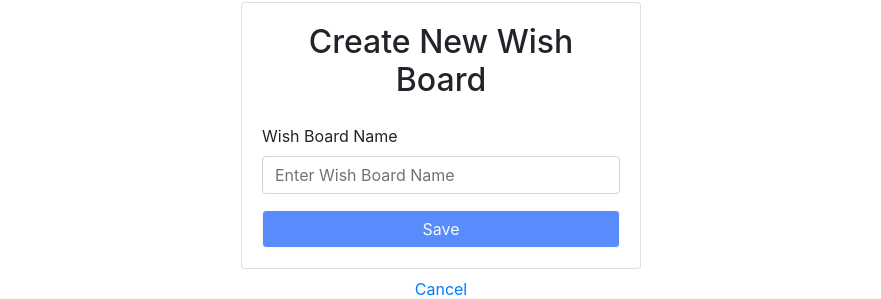
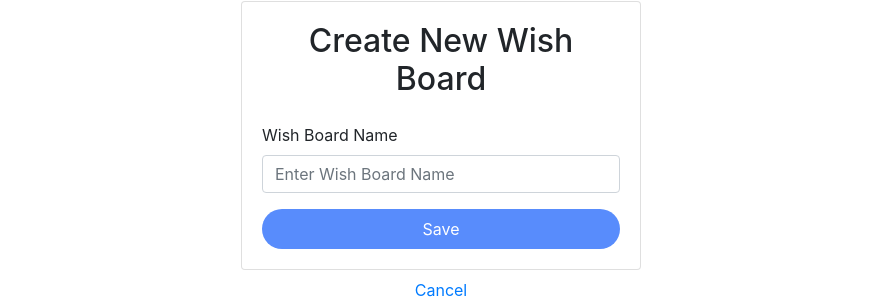
Before and after one commit to Paula63/shopping-wishlist, a React (Create React App) app: page / in a window 1280 px wide. Shown: the part 858-1157 px from the top of the page, without its empty margins (199-1080 px from the left). Built offline with nearby package versions, Linux system fonts and the light colour scheme; no server answers.

Commit message:
adding fuctionlaity for creating a new board locally

```diff
--- a/src/components/wish-boards/NewBoardForm.jsx
+++ b/src/components/wish-boards/NewBoardForm.jsx
@@ -1,8 +1,26 @@
-import React from 'react';
-import { Container, Card, Form, Button } from 'react-bootstrap';
+import React, { useState } from 'react';
+import { Container, Card, Form } from 'react-bootstrap';
+import { Button } from '../ButtonElement';
 import { Link } from 'react-router-dom';
+import cuid from 'cuid';
 
-export default function NewBoardForm() {
+export default function NewBoardForm({ setBoard, createBoard }) {
+
+    const initialValues = {
+        title: '',
+    };
+
+    const [values, setValues] = useState(initialValues);
+
+    function handleFormSubmit() {
+        createBoard({...values, id: cuid()});
+    }
+
+    function handleInputChange(e) {
+        const {name, value} = e.target;
+        setValues({ ...values, [name]: value });
+    }
+
     return (
         <Container className="d-flex align-items-center justify-content-center" style={{ minHeight: "100vh" }}>
             <div className="w-100" style={{maxWidth: '400px'}}>
@@ -11,12 +29,28 @@ export default function NewBoardForm() {
                         <h2 className="text-center mb-4">
                             Create New Wish Board
                         </h2>
-                        <Form>
+                        <Form onSubmit={handleFormSubmit}>
                             <Form.Group>
                                 <Form.Label>Wish Board Name</Form.Label>
-                                <Form.Control type="input" placeholder="Enter Wish Board Name" required />
+                                <Form.Control
+                                    type="text"
+                                    placeholder="Enter Wish Board Name"
+                                    name="title"
+                                    value={values.title}
+                                    onChange={(e) => handleInputChange(e)}
+                                    required
+                                />
                             </Form.Group>
-                            <Button className="w-100" style={{ background: '#588cfc' }} variant="outline-light" type="submit">Save</Button>
+                            <Button
+                                to="/boards"
+                                primary="true"
+                                dark="true"
+                                exact='true'
+                                offset={-80}
+                                style={{ height: '40px' }}
+                            >
+                                Save
+                            </Button>
                         </Form>
                     </Card.Body>
                 </Card>
--- a/src/components/wish-boards/WishboardHome.jsx
+++ b/src/components/wish-boards/WishboardHome.jsx
@@ -7,6 +7,17 @@ import WishboardList from './WishboardList';
 export default function WishboardHome() {
 
     const [boardsCreated, setBoardsCreated] = useState(false);
+    const [board, setBoard] = useState();
+    const [selectedBoard, setSelectedBoard] = useState(null);
+
+    function handleCreateBoard(boards) {
+        setBoard([...board, boards])
+    }
+
+    function handleCreateBoard(boards) {
+        setSelectedBoard(boards);
+    }
+
 
     return (
         <>
@@ -22,12 +33,13 @@ export default function WishboardHome() {
             <Button
                 to="/new-board"
                 primary="true"
+                setBoard={setBoard}
                 dark="true"
-                smooth={true}
-                duration={500}
-                spy={true}
                 exact='true'
                 offset={-80}
+                // eslint-disable-next-line react/jsx-no-duplicate-props
+                setBoard={setBoard}
+                createBoard={handleCreateBoard}
                 style={{ width: 'auto', float: 'right', marginTop: '-55px', marginRight: '175px' }}
             >
                 Create New Wish Board
@@ -35,7 +47,7 @@ export default function WishboardHome() {
             <Container setBoardsCreated={setBoardsCreated}>
                 <Row className="justify-content-md-center">
                     <Col md='auto'>
-                        <WishboardList />
+                        <WishboardList board={board} />
                     </Col>
                 </Row>
             </Container>
```
